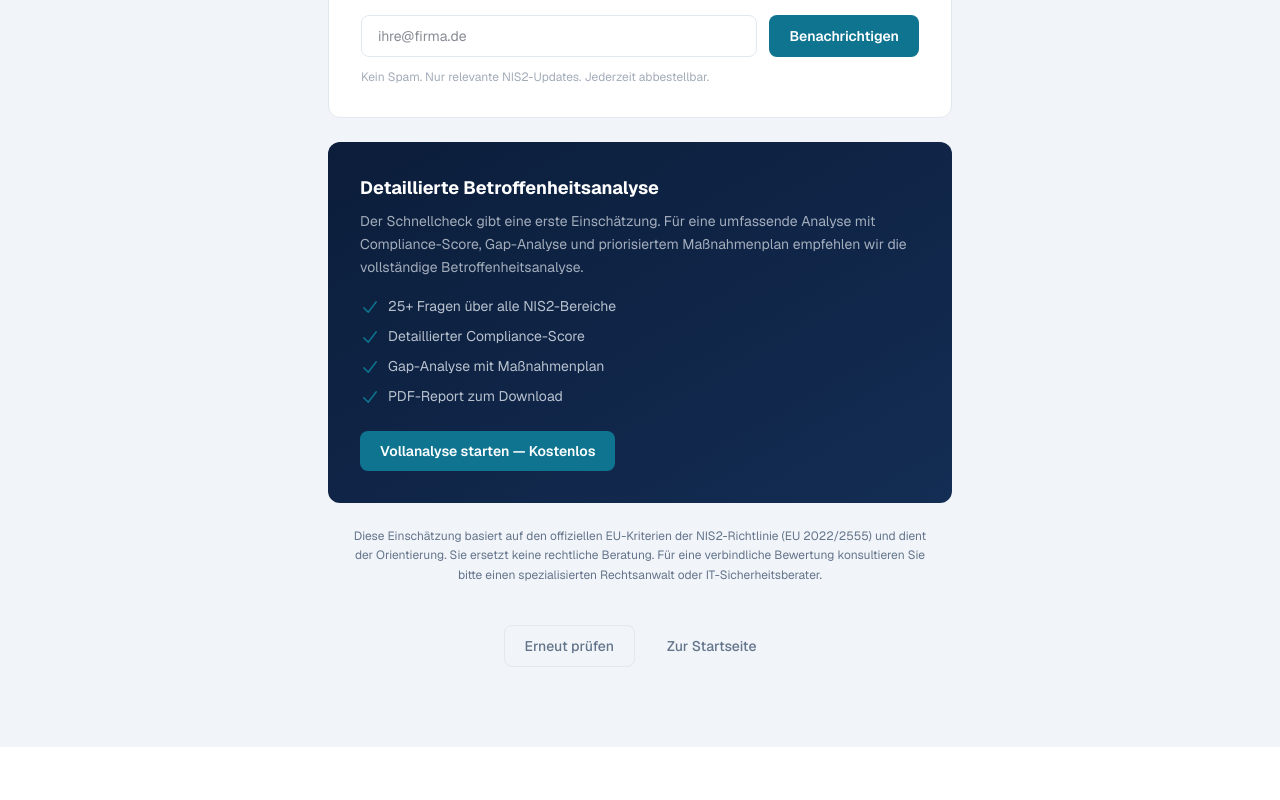
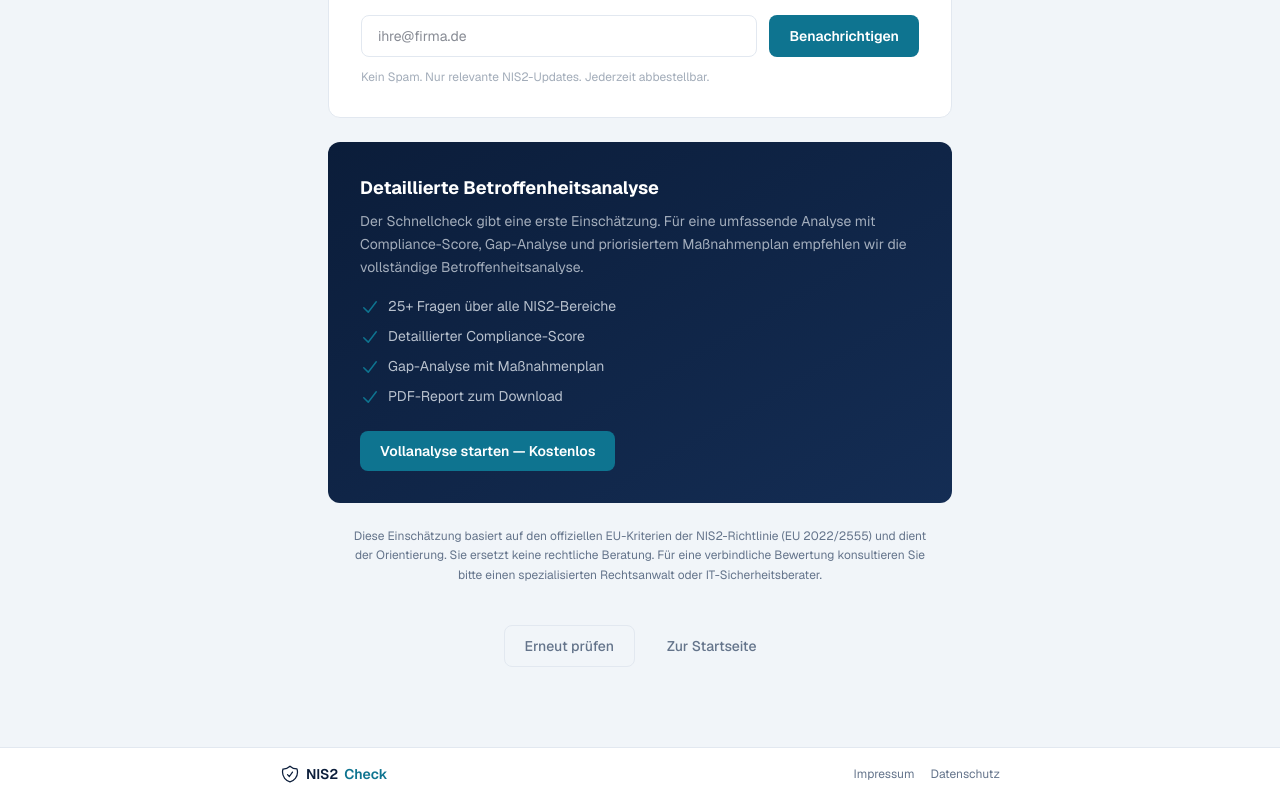
Before and after one commit to umbolement/nis2check, a Next.js app: page /ergebnis in a window 1280 px wide. Shown: the part 723-1523 px from the top of the page. Before the commit the page ends 1470 px from the top, so only its background shows below. Built offline with nearby package versions, Linux system fonts and the light colour scheme.

Commit message:
Add shared footer component with legal links on all pages
- Extract Footer component (full/minimal variants)
- Add Impressum/Datenschutz links to all subpages
- Landing page: dark footer, subpages: minimal footer

```diff
--- a/src/app/assessment/page.tsx
+++ b/src/app/assessment/page.tsx
@@ -9,6 +9,7 @@ import {
   type FullAssessmentResult,
   type CategoryScore,
 } from "@/lib/assessment-questions";
+import { Footer } from "@/components/footer";
 
 function Shield() {
   return (
@@ -161,6 +162,7 @@ function ResultView({ result }: { result: FullAssessmentResult }) {
           </div>
         </div>
       </main>
+      <Footer variant="minimal" />
     </div>
   );
 }
@@ -294,6 +296,7 @@ export default function AssessmentPage() {
           </div>
         </div>
       </main>
+      <Footer variant="minimal" />
     </div>
   );
 }
--- a/src/app/ergebnis/page.tsx
+++ b/src/app/ergebnis/page.tsx
@@ -4,6 +4,7 @@ import { useSearchParams } from "next/navigation";
 import Link from "next/link";
 import { Suspense, useState } from "react";
 import { evaluateQuickCheck, type QuickCheckAnswers, type AssessmentResult, type RiskLevel } from "@/lib/nis2-data";
+import { Footer } from "@/components/footer";
 
 function Shield() {
   return (
@@ -293,6 +294,7 @@ function ResultContent() {
           </div>
         </div>
       </main>
+      <Footer variant="minimal" />
     </div>
   );
 }
--- a/src/app/page.tsx
+++ b/src/app/page.tsx
@@ -1,4 +1,5 @@
 import Link from "next/link";
+import { Footer } from "@/components/footer";
 
 function Shield() {
   return (
@@ -381,21 +382,7 @@ export default function Home() {
         </section>
       </main>
 
-      {/* Footer */}
-      <footer className="bg-bg-dark text-text-on-dark/60 border-t border-white/10">
-        <div className="max-w-6xl mx-auto px-4 sm:px-6 py-8">
-          <div className="flex flex-col sm:flex-row justify-between items-center gap-4">
-            <div className="flex items-center gap-2 text-text-on-dark">
-              <Shield />
-              <span className="font-semibold">NIS2<span className="text-accent-light">Check</span></span>
-            </div>
-            <div className="flex items-center gap-4 text-sm">
-              <Link href="/impressum" className="hover:text-text-on-dark transition-colors">Impressum</Link>
-              <Link href="/datenschutz" className="hover:text-text-on-dark transition-colors">Datenschutz</Link>
-            </div>
-          </div>
-        </div>
-      </footer>
+      <Footer />
     </>
   );
 }
--- a/src/app/schnellcheck/page.tsx
+++ b/src/app/schnellcheck/page.tsx
@@ -4,6 +4,7 @@ import { useState } from "react";
 import Link from "next/link";
 import { useRouter } from "next/navigation";
 import { sectors, digitalServiceOptions } from "@/lib/nis2-data";
+import { Footer } from "@/components/footer";
 
 const totalSteps = 5;
 
@@ -407,6 +408,7 @@ export default function Schnellcheck() {
           </p>
         </div>
       </main>
+      <Footer variant="minimal" />
     </div>
   );
 }
--- /dev/null
+++ b/src/components/footer.tsx
@@ -0,0 +1,45 @@
+import Link from "next/link";
+
+function Shield() {
+  return (
+    <svg viewBox="0 0 24 24" fill="none" className="w-5 h-5" stroke="currentColor" strokeWidth={1.5}>
+      <path strokeLinecap="round" strokeLinejoin="round" d="M9 12.75 11.25 15 15 9.75m-3-7.036A11.959 11.959 0 0 1 3.598 6 11.99 11.99 0 0 0 3 9.749c0 5.592 3.824 10.29 9 11.623 5.176-1.332 9-6.03 9-11.622 0-1.31-.21-2.571-.598-3.751h-.152c-3.196 0-6.1-1.248-8.25-3.285Z" />
+    </svg>
+  );
+}
+
+export function Footer({ variant = "full" }: { variant?: "full" | "minimal" }) {
+  if (variant === "minimal") {
+    return (
+      <footer className="border-t border-border bg-white">
+        <div className="max-w-3xl mx-auto px-4 sm:px-6 py-4 flex items-center justify-between text-xs text-text-secondary">
+          <Link href="/" className="flex items-center gap-1.5 text-primary font-semibold text-sm hover:text-accent transition-colors">
+            <Shield />
+            NIS2<span className="text-accent">Check</span>
+          </Link>
+          <div className="flex items-center gap-4">
+            <Link href="/impressum" className="hover:text-text transition-colors">Impressum</Link>
+            <Link href="/datenschutz" className="hover:text-text transition-colors">Datenschutz</Link>
+          </div>
+        </div>
+      </footer>
+    );
+  }
+
+  return (
+    <footer className="bg-bg-dark text-text-on-dark/60 border-t border-white/10">
+      <div className="max-w-6xl mx-auto px-4 sm:px-6 py-8">
+        <div className="flex flex-col sm:flex-row justify-between items-center gap-4">
+          <div className="flex items-center gap-2 text-text-on-dark">
+            <Shield />
+            <span className="font-semibold">NIS2<span className="text-accent-light">Check</span></span>
+          </div>
+          <div className="flex items-center gap-4 text-sm">
+            <Link href="/impressum" className="hover:text-text-on-dark transition-colors">Impressum</Link>
+            <Link href="/datenschutz" className="hover:text-text-on-dark transition-colors">Datenschutz</Link>
+          </div>
+        </div>
+      </div>
+    </footer>
+  );
+}
```
